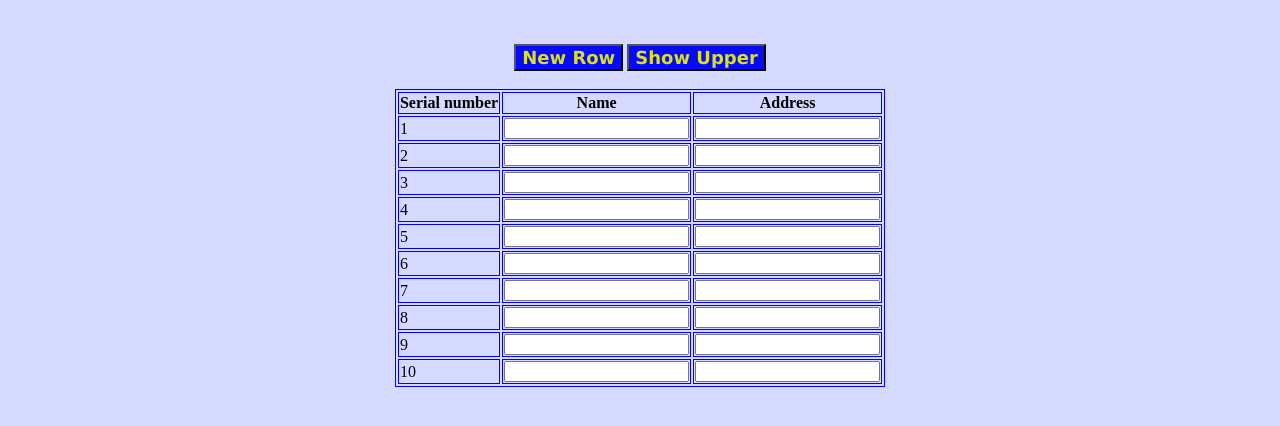
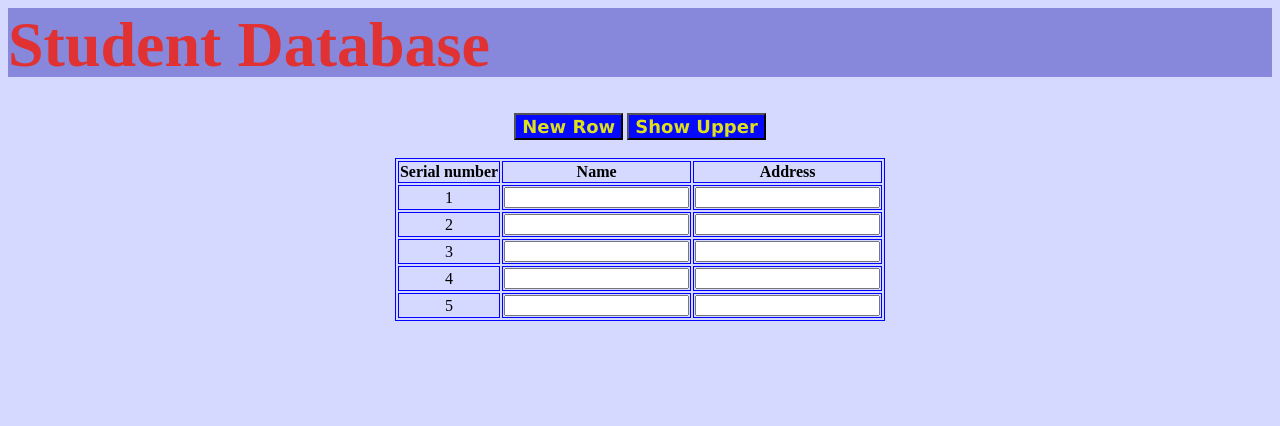
Before and after one commit to Karthik-krishna21/WebTechnology-Assignment1, a website: page index.html in a window 1280 px wide. Drawn offline with Linux system fonts and the light colour scheme.

Commit message:
Styling HTML

```diff
--- a/index.html
+++ b/index.html
@@ -4,7 +4,7 @@
         <script src="jquery.min.1.11.1.js" type="text/javascript"></script>
         <style>
             table, th, td {
-                align: center;
+                text-align: center;
                 border: 1px solid rgb(4, 0, 255);
             }
             button {
@@ -17,6 +17,14 @@
 
             body {
                 background-color: rgb(213, 217, 255);
+            }
+
+            #Top {
+                color: rgb(224, 50, 50);
+                background-color: rgb(135, 135, 219);
+                height: 69px;
+                font-size: xx-large;
+
             }
         </style>
 
@@ -52,7 +60,7 @@
 
             var n = document.getElementById("mytable").rows.length;
             n = n-1;
-            alert('Your table has ' + n + ' rows.');
+            // alert('Your table has ' + n + ' rows.');
 
             for(var i=1;i<=n;i++)
             {
@@ -89,7 +97,7 @@
 
                     var x = document.getElementById("mytable").rows.length;
                     x = x-1;
-                    alert('Your table has ' + x + ' rows.');
+                    // alert('Your table has ' + x + ' rows.');
 
                     for (var i=0;i<x;i++){
 
@@ -122,6 +130,9 @@
             </script>
     </head>
     <body>
+        <div id ="Top">
+            <h1>Student Database</h1>
+        </div>
         <br><br>
         <center>
             <button id = "newRow" OnClick = "createFunction()">New Row</button>
@@ -164,40 +175,10 @@
            <td> <input type="text" id="addr5"></td>
 
         </tr>
-        <tr>
-            <td>6</td>
-            <td> <input type="text" id="name6"></td>
-           <td> <input type="text" id="addr6"></td>
 
-        </tr>
-        <tr>
-            <td>7</td>
-            <td> <input type="text" id="name7"></td>
-           <td> <input type="text" id="addr7"></td>
-
-        </tr>
-        <tr>
-            <td>8</td>
-            <td> <input type="text" id="name8"></td>
-           <td> <input type="text" id="addr8"></td>
-
-        </tr>
-        <tr>
-            <td>9</td>
-            <td> <input type="text" id="name9"></td>
-           <td> <input type="text" id="addr9"></td>
-
-        </tr>
-        <tr>
-            <td>10</td>
-            <td> <input type="text" id="name10"></td>
-           <td> <input type="text" id="addr10"></td>
-
-        </tr>
     </table>
     <div id="upper">
     </div>
-
     </center>
     </body>
 </html>
```
